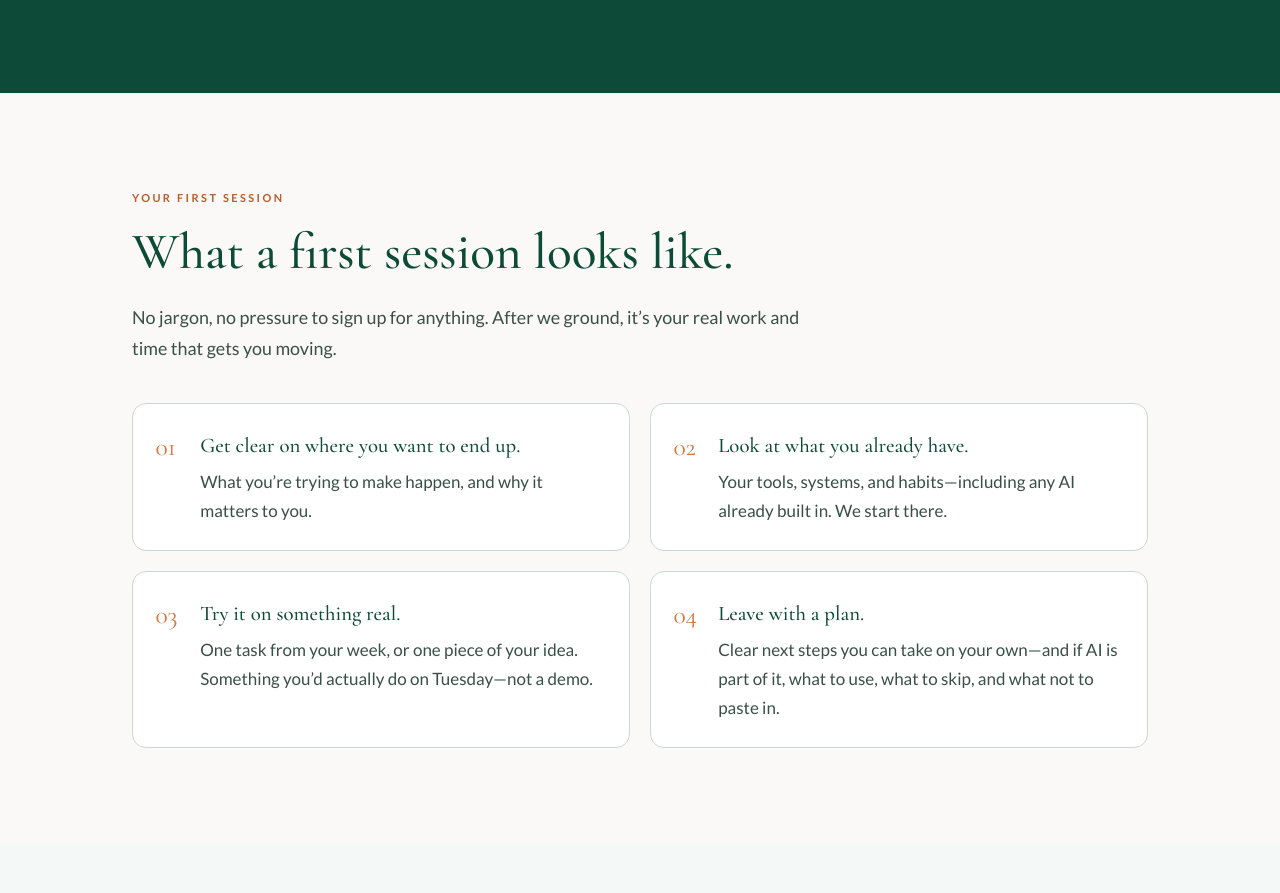
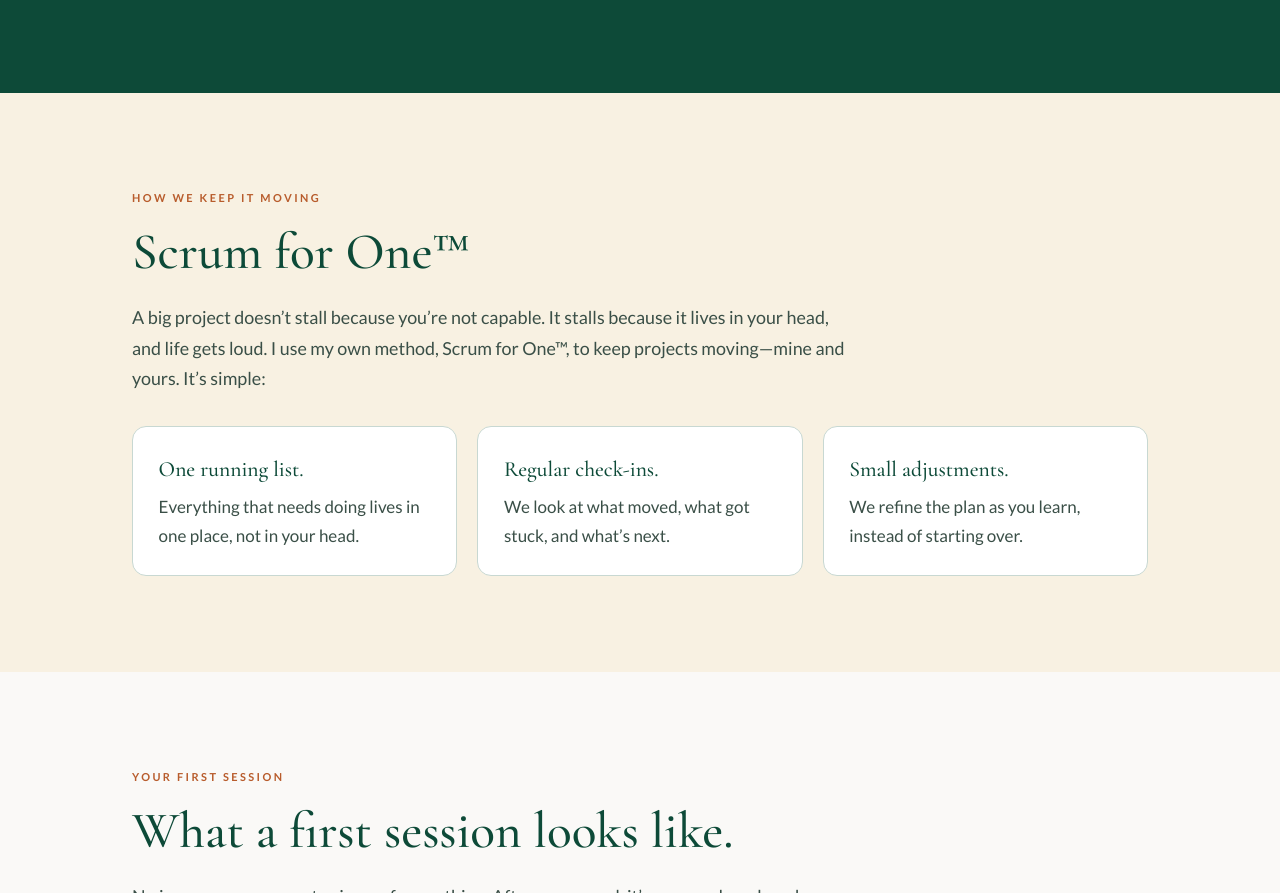
Before and after one commit to ignitehealingai/embodiedworksolutions, a plain HTML site: page how-it-works.html in a window 1280 px wide. Shown: the part 1728-2621 px from the top of the page. Drawn offline with nearby package versions, Linux system fonts and the light colour scheme.

Commit message:
Add project examples and Scrum for One section
Co-Authored-By: Claude Opus 5.5 <noreply@anthropic.com>
Claude-Session: https://claude.ai/code/session_01PViRx7S2Z4jNEjMHysMWCy

```diff
--- a/how-it-works.html
+++ b/how-it-works.html
@@ -289,6 +289,13 @@
   .footnote { font-size: .9rem; color: var(--text-muted); margin-top: .5rem; }
   @media (max-width: 900px) { .grounded ul { grid-template-columns: 1fr; } }
 
+  .keepmoving { background: var(--sand); }
+  .keepmoving p.lede { max-width: 720px; }
+  .keepmoving ul { list-style: none; padding: 0; margin: 2rem 0 0; display: grid; grid-template-columns: repeat(3, 1fr); gap: 1.25rem; }
+  .keepmoving li { background: #fff; border: 1px solid var(--border); border-radius: 14px; padding: 1.5rem 1.6rem; color: var(--text-mid); }
+  .keepmoving li strong { display: block; color: var(--forest); font-family: var(--serif); font-size: 1.35rem; font-weight: 500; margin-bottom: .35rem; }
+  @media (max-width: 900px) { .keepmoving ul { grid-template-columns: 1fr; } }
+
   /* FOOTER */
   footer { background: var(--forest-dark); border-top: 1px solid rgba(255,255,255,.08); color: rgba(255,255,255,.6); padding: 4rem 0 3rem; }
   .wordmark { font-family: var(--serif); font-size: clamp(2.4rem, 6vw, 4.2rem); color: #fff; line-height: 1; }
@@ -365,6 +372,19 @@
   </div>
 </section>
 
+<section class="keepmoving">
+  <div class="wrap">
+    <p class="eyebrow">How we keep it moving</p>
+    <h2>Scrum for One™</h2>
+    <p class="lede">A big project doesn’t stall because you’re not capable. It stalls because it lives in your head, and life gets loud. I use my own method, Scrum for One™, to keep projects moving—mine and yours. It’s simple:</p>
+    <ul>
+      <li><strong>One running list.</strong>Everything that needs doing lives in one place, not in your head.</li>
+      <li><strong>Regular check-ins.</strong>We look at what moved, what got stuck, and what’s next.</li>
+      <li><strong>Small adjustments.</strong>We refine the plan as you learn, instead of starting over.</li>
+    </ul>
+  </div>
+</section>
+
 <section class="first-ai">
   <div class="wrap">
     <p class="eyebrow">Your first session</p>
@@ -399,12 +419,12 @@
     <p class="eyebrow">A few things you might be wondering</p>
     <h2>Questions people ask.</h2>
     <h3 class="group">About projects</h3>
-    <details><summary>What kinds of projects do you help with?</summary><p>Anything you’ve been putting off because you don’t know where to start: a business or side project, a creative project, a big change at work or at home, getting scattered systems under control, making repeat tasks easier, or building a website or simple tool. Not sure it counts? Ask.</p></details>
+    <details><summary>What kinds of projects do you help with?</summary><p>Anything you’ve been putting off because you don’t know where to start. A few examples: write your book, start a side gig, plan your next chapter after retirement, make a meal plan, coordinate care for an aging parent, organize old family photos, set up your personal knowledge system, or organize your ebooks. Not sure it counts? Ask.</p></details>
     <details><summary>Can you help with a project that has nothing to do with AI?</summary><p>Yes. Helping with projects is half of what I do. AI is one tool we might use—only if it actually helps.</p></details>
     <details><summary>I’ve started and stopped this before. Is that a problem?</summary><p>Not at all. Most people come to me after a few false starts. We’ll look at what got in the way and build a plan that fits your real capacity this time.</p></details>
     <details><summary>Will you do the work for me, or teach me to do it?</summary><p>Either, or both. Sometimes I build it, sometimes we build it together, and sometimes I guide you through it. Whichever way we go, you leave understanding it and able to keep it going.</p></details>
     <details><summary>How big or small can a project be?</summary><p>As small as one stuck task, as big as launching something new. Some projects take one session; others need regular check-ins over time. We’ll shape it together, and you’ll know the cost up front.</p></details>
-    <details><summary>How do you keep it from stalling again?</summary><p>Small steps, regular check-ins, and a plan built around your real week—not an ideal one. And we start each session grounded, so you’re working from a steady place instead of pushing through.</p></details>
+    <details><summary>How do you keep it from stalling again?</summary><p>I use my own method, Scrum for One™: one running list of everything that needs doing, regular check-ins on what moved, and small adjustments as you learn. The plan is built around your real week, not an ideal one. And we start each session grounded, so you’re working from a steady place instead of pushing through.</p></details>
     <details><summary>What if life gets in the way partway through?</summary><p>It probably will, and that’s normal. We adjust the plan, slow down, or pause. Pausing isn’t failing.</p></details>
     <details><summary>Do you work with teams, or just individuals?</summary><p>Both. Most of my work is one-on-one, but I also help teams and organizations plan and roll out change so people can understand it, trust it, and use it.</p></details>
     <h3 class="group">About AI</h3>
```
Also changed, not shown: about.html (+2 -2 lines), help.html (+7 -1 lines), index.html (+6 -0 lines).
